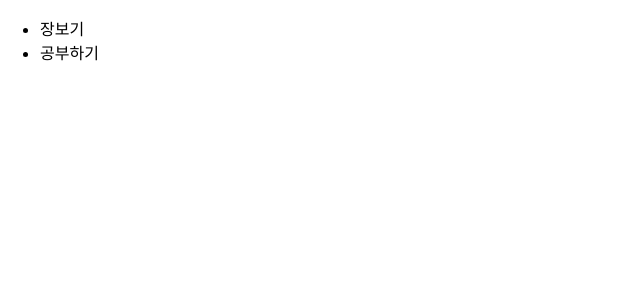
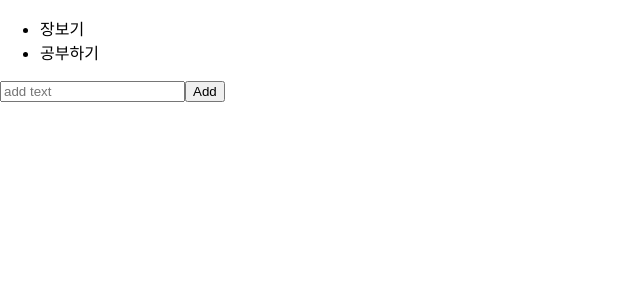
Before and after one commit to changjunYun/todo-list, a React (Create React App) app: page / in a window 1280 px wide. Shown: the top 300 px of the page, without its empty margins (0-640 px from the left). Built offline with nearby package versions, Linux system fonts and the light colour scheme.

Commit message:
리스트에 추가하기 (#3)

```diff
--- /dev/null
+++ b/src/components/AddTodo/AddTodo.jsx
@@ -0,0 +1,23 @@
+import React, { useState } from "react";
+
+export default function AddTodo( {onAdd} ){
+    const [text, setText] = useState("");
+    const handleChange = (e) => setText(e.target.value);
+    const handleSummit = (e) => {
+        e.preventDefault();
+        onAdd({ id: "123455", text, status: 'active' });
+        setText("");
+    };
+
+    return (
+        <form onSubmit={handleSummit}>
+            <input
+            type="text"
+            placeholder="add text"
+            value={text}
+            onChange={handleChange}
+            />
+            <button>Add</button>
+        </form>
+    );
+}
--- a/src/components/TodoList/TodoList.jsx
+++ b/src/components/TodoList/TodoList.jsx
@@ -1,4 +1,5 @@
 import React, { useState } from "react";
+import AddTodo from "../AddTodo/AddTodo";
 
 export default function TodoList(){
 
@@ -6,7 +7,11 @@
         { id: '123', text: '장보기', status: 'active' },
         { id: '124', text: '공부하기', status: 'active' },
     ]);
-
+    const handleAdd = (todo) => {
+        // 새로운 todo를 todos에 업데이트 해줘야 한다.
+        console.log(todo);
+        setTodos([...todos, todo])
+    }
     return (
         <section>
             <ul>
@@ -14,6 +19,8 @@
                     <li key={item.id}>{item.text}</li>
                 ))}
             </ul>
+            {/* add가 되면 나의 콜백함수를 호출해라 */}
+            <AddTodo onAdd={handleAdd}/>
         </section>
     );
 }
```
